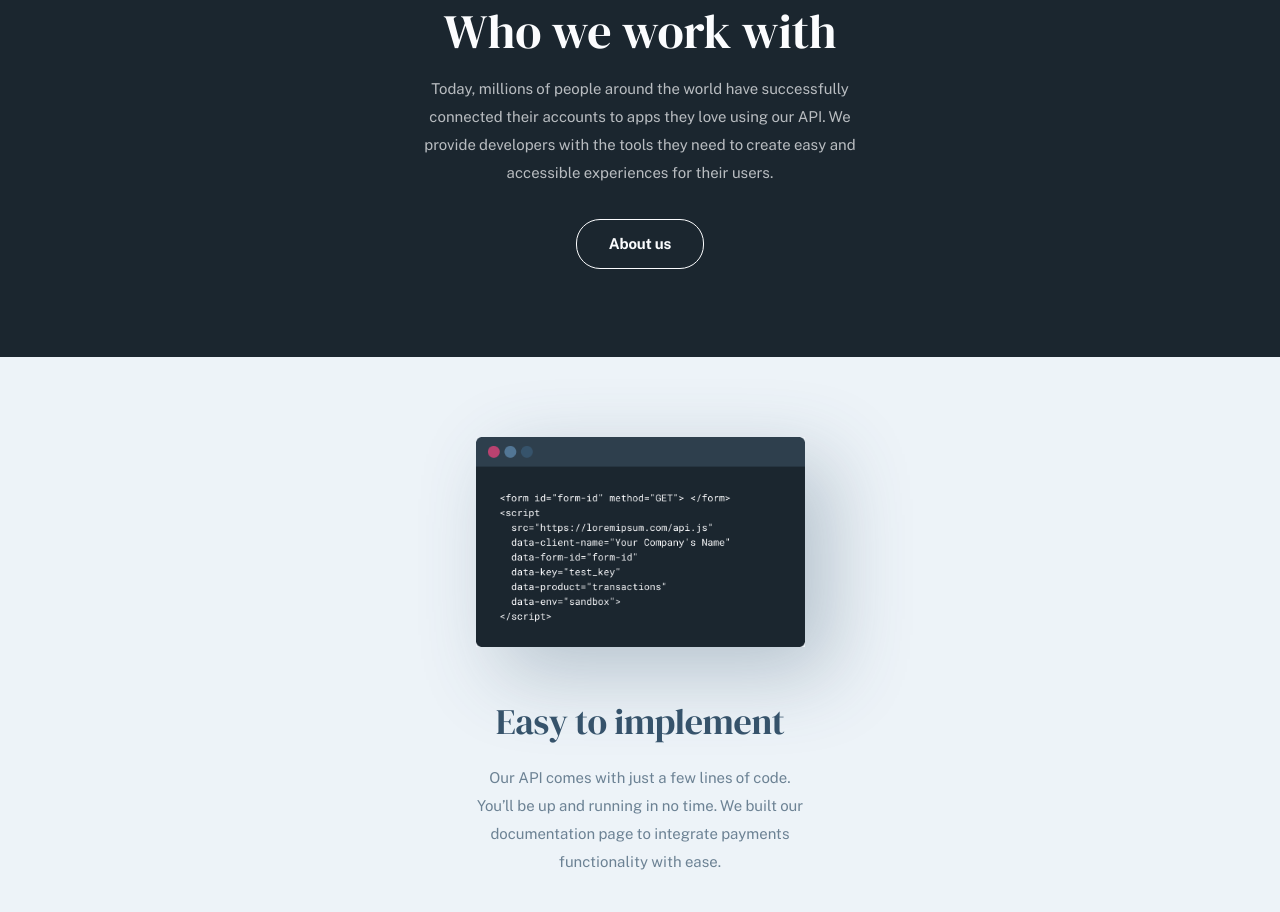
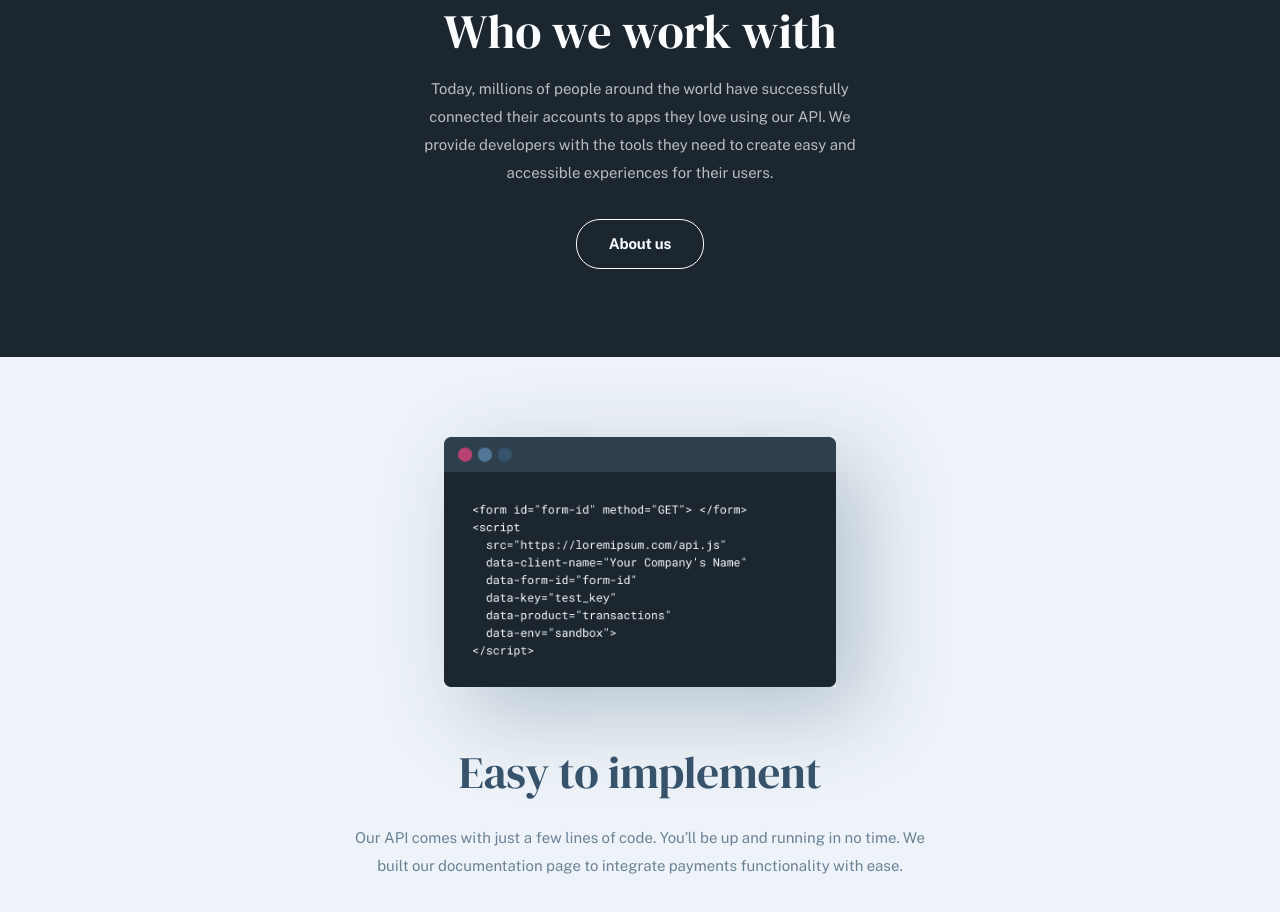
Before and after one commit to mukhammadyn/Payapi-multi-page, a plain HTML site: page index.html in a window 1280 px wide. Shown: the part 1001-1913 px from the top of the page. Drawn offline with Linux system fonts and the light colour scheme.

Commit message:
Add implement tablet responsive

```diff
--- a/css/style.css
+++ b/css/style.css
@@ -694,6 +694,33 @@ img {
     color: #FBFCFE;
   }
 
+
+
+/* IMPLEMENT */
+  .implement {
+    padding-top: 80px;
+    padding-bottom: 80px;
+  }
+
+  .implement__code {
+    text-align: center;
+    margin-bottom: 48px;
+  }
+
+  .implement__img {
+    width: 392px;
+    height: 250px;
+    box-shadow: 25px 25px 80px rgba(54, 83, 107, 0.300727);
+  }
+
+  .implement__content {
+    width: 573px;
+  }
+
+  .implement__title {
+    font-size: 45px;
+    line-height: 56px;
+  }
 }
 
 
```
